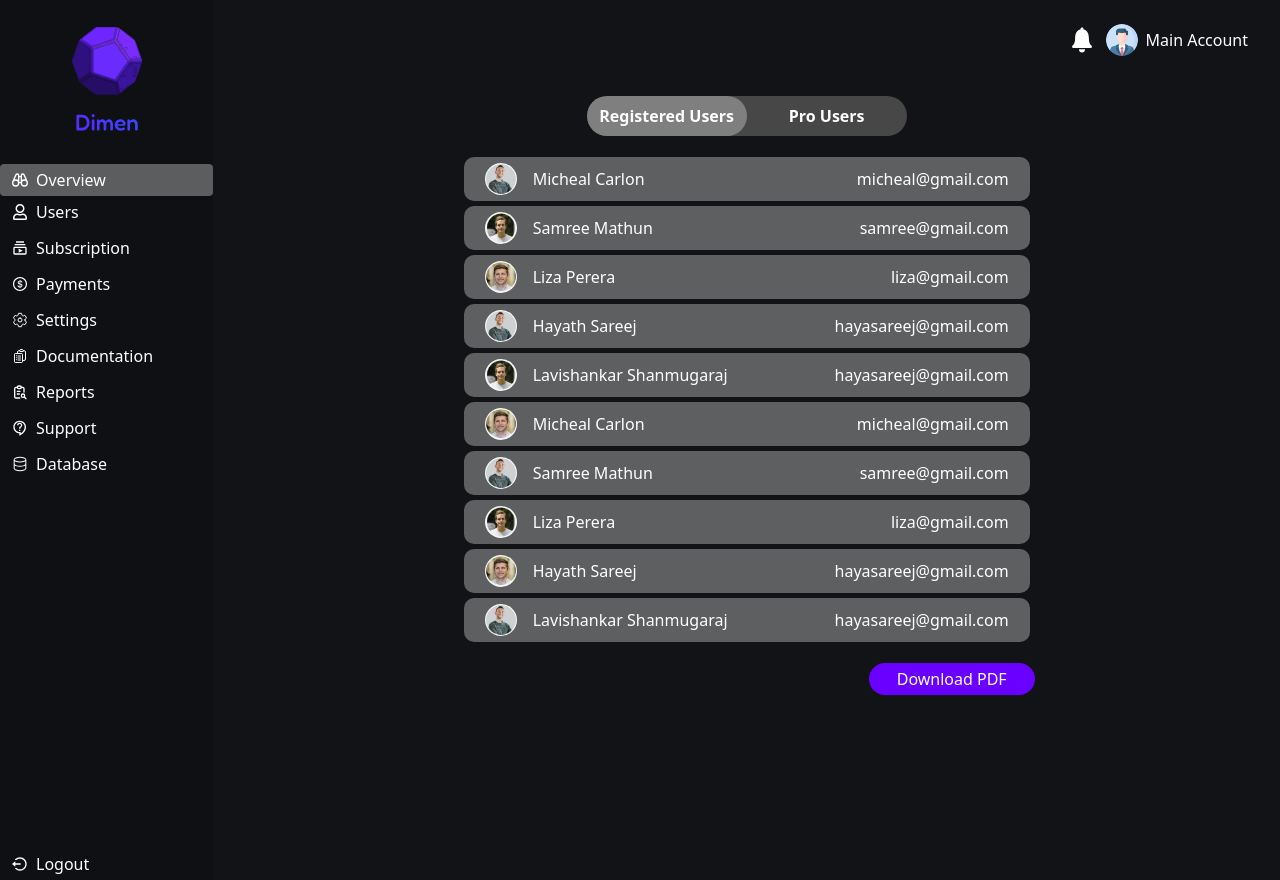
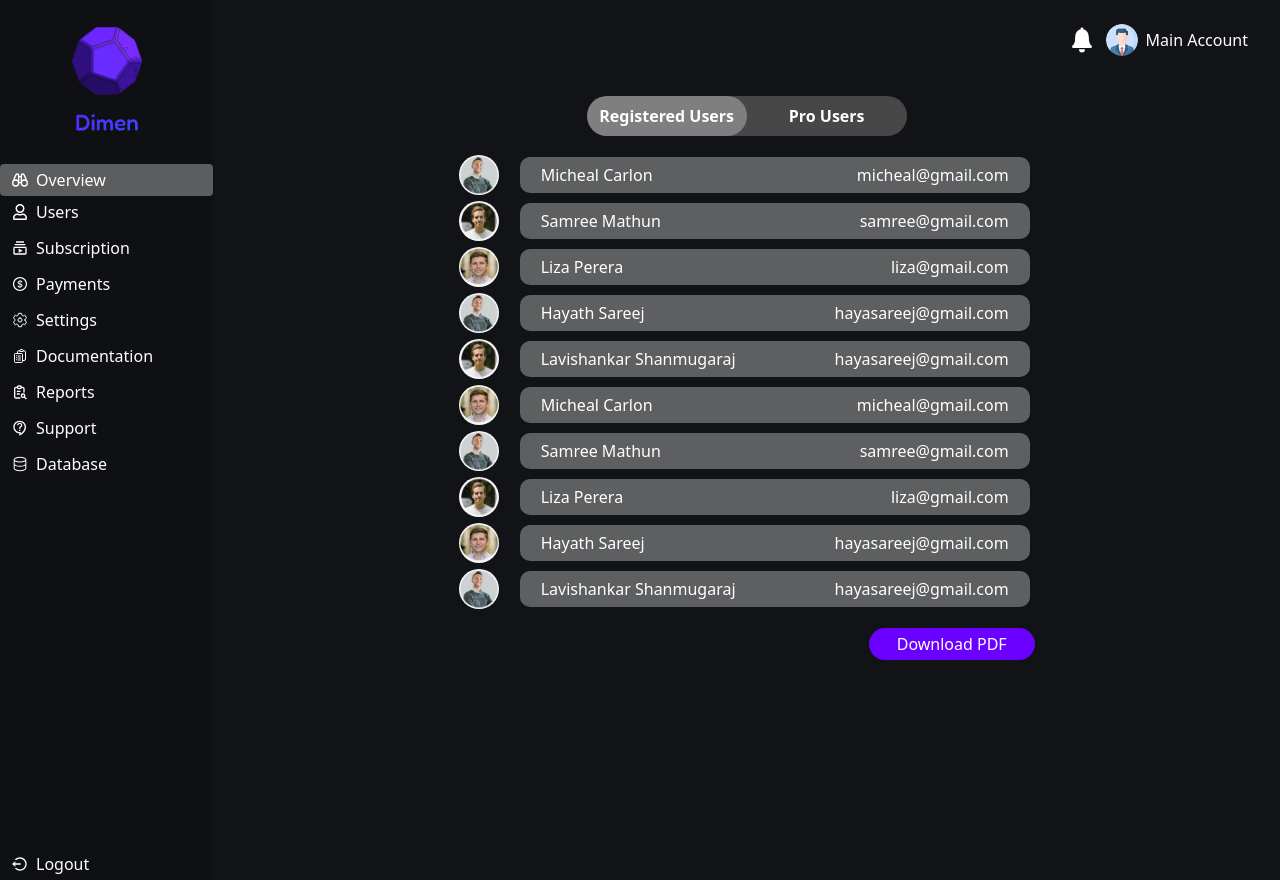
Before and after one commit to Dimen-3D-Model-Annotation/admin-dashboard, a Next.js app: page /admin/users in a window 1280 px wide. Built offline with nearby package versions, Linux system fonts and the light colour scheme.

Commit message:
update Row.jsx component

```diff
--- a/components/Row.jsx
+++ b/components/Row.jsx
@@ -4,10 +4,16 @@ const Row = ({ row }) => {
   return (
     <div>
       {row.map((item) => (
-        <div key={item.email} className="rowdiv flex justify-between items-center">
-          <img src={item.image} alt={item.name} className="w-8 h-8 rounded-full mr-4" />
-          <p className="text-left flex-1">{item.name}</p>
-          <p className="text-right flex-1">{item.email}</p>
+        <div key={item.email} className="row-container flex items-center">
+          <img
+            src={item.image}
+            alt={item.name}
+            className="w-10 h-10 rounded-full mr-4 flex-shrink-0"
+          />
+          <div className="rowdiv flex-1 flex justify-between items-center">
+            <p className="text-left">{item.name}</p>
+            <p className="text-right">{item.email}</p>
+          </div>
         </div>
       ))}
     </div>
```
